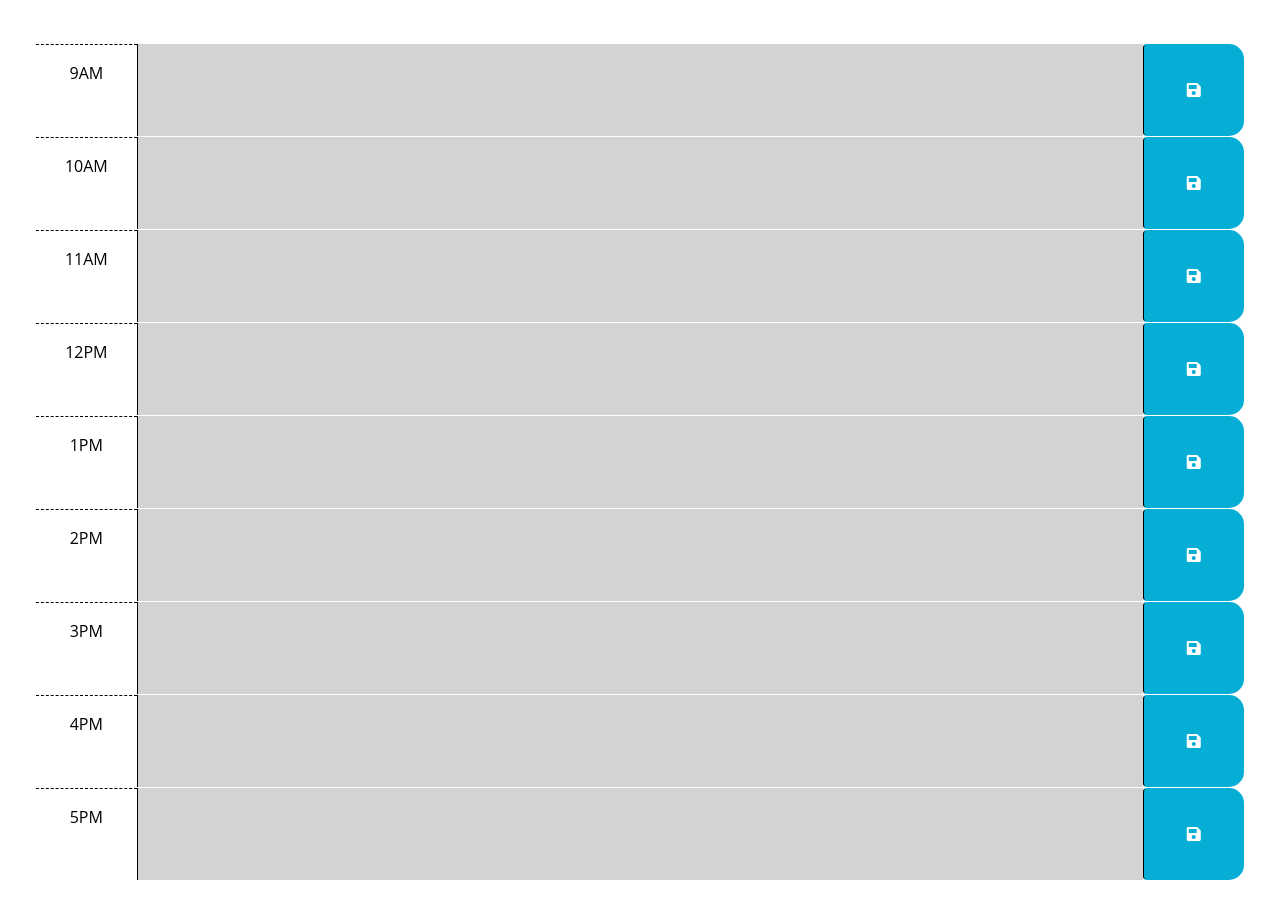
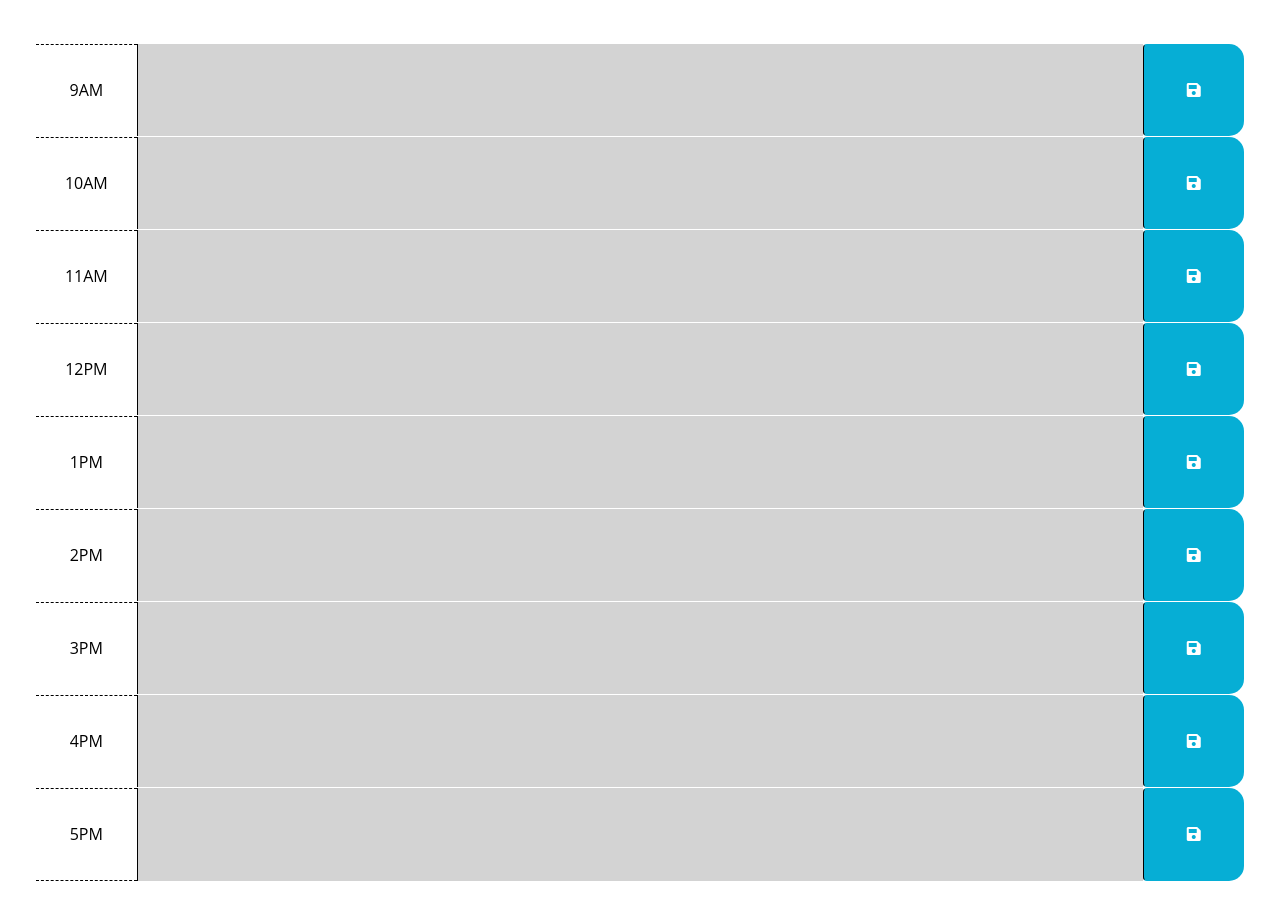
Before and after one commit to theboss1485/work-day-scheduler-webpage, a plain HTML site: page index.html in a window 1280 px wide. Shown: the part 280-1185 px from the top of the page. Before the commit the page ends 1160 px from the top, so only its background shows below. Drawn offline with nearby package versions, Linux system fonts and the light colour scheme.

Commit message:
Added README and Finalized the Look of the Application

```diff
--- a/Assets/css/style.css
+++ b/Assets/css/style.css
@@ -17,8 +17,6 @@ p {
     vertical-align: middle;
 }
 
-
-
 textarea {
   background: transparent;
   border: none;
@@ -30,6 +28,17 @@ textarea {
 
 .align-center{
     text-align: center;
+}
+
+.bottom-border{
+    border-bottom: 1px dashed #000000;
+    height: 100%;
+}
+
+.custom-padding{
+    padding-top: calc((4.189em) / 2);
+    padding-bottom: calc((4.189em) / 2);
+    margin-bottom: 0;
 }
 
 .description {
@@ -107,12 +116,17 @@ textarea {
     font-family: monospace, Times, serif;
 }
 
+#hour-17{
+    margin-bottom: 1.5em;
+}
+
 @media screen and (max-width: 440px) {
     p{
         width: 100%;
         padding-left: 0;
 
         font-size: 5vw;
+        color: black;
     }
 
     .col-small {
@@ -144,21 +158,11 @@ textarea {
         padding-right: 0.5em;
     }
 
-
-
     p.align-center{
         font-size: 7.5vw;
 
         width: 90%;
     }
-
-
-
-
-
-
-
-
 }
 
 @media screen and (max-width: 250px) {
@@ -166,6 +170,12 @@ textarea {
     .col-small {
 
         width: 35%;
+    }
+}
+
+@media screen and (max-width: 225px){
+    textarea{
+        font-size: 8vw;
     }
 }
 
@@ -179,4 +189,8 @@ textarea {
         padding-left: 0.25em;
         width: 45%;
     }
+
+    .description{
+        white-space: nowrap;
+    }
 }
--- a/index.html
+++ b/index.html
@@ -46,7 +46,7 @@
 
             <p id="event-saved-confirmation" class="opacity-0"><span id="event">Event</span> <span id="add-removal">added to</span> <span id="local-storage-text">localstorage</span><span id="emoji">✔️</span>.</p>
             <section id="hour-9" class="row time-block">
-                <p class="col-2 col-small col-md-1 hour text-center py-3 zero-bottom-margin">9AM</p>
+                <p class="col-2 col-small col-md-1 hour text-center custom-padding zero-bottom-margin">9AM</p>
                 <textarea id="hour-9-textarea" class="col-8 col-md-10 description" rows="3"> </textarea>
                 <button class="btn saveBtn col-2 col-md-1" aria-label="save">
                     <i class="fas fa-save" aria-hidden="true"></i>
@@ -55,7 +55,7 @@
 
             <!-- Example of a present time block. The "present" class adds a red background color. -->
             <section id="hour-10" class="row time-block">
-                <p class="col-2 col-small col-md-1 hour text-center py-3 zero-bottom-margin">10AM</p>
+                <p class="col-2 col-small col-md-1 hour text-center custom-padding zero-bottom-margin">10AM</p>
                 <textarea id="hour-10-textarea" class="col-8 col-md-10 description" rows="3" > </textarea>
                 <button class="btn saveBtn col-2 col-md-1" aria-label="save">
                 <i class="fas fa-save" aria-hidden="true"></i>
@@ -64,49 +64,49 @@
 
             <!-- Example of a future time block. The "future" class adds a green background color. -->
             <section id="hour-11" class="row time-block">
-                <p class="col-2 col-small col-md-1 hour text-center py-3 zero-bottom-margin">11AM</p>
+                <p class="col-2 col-small col-md-1 hour text-center custom-padding">11AM</p>
                 <textarea id="hour-11-textarea" class="col-8 col-md-10 description" rows="3"> </textarea>
                 <button class="btn saveBtn col-2 col-md-1" aria-label="save">
                 <i class="fas fa-save" aria-hidden="true"></i>
                 </button>
             </section>
             <section id="hour-12" class="row time-block">
-                <p class="col-2 col-small col-md-1 hour text-center py-3 zero-bottom-margin">12PM</p>
+                <p class="col-2 col-small col-md-1 hour text-center custom-padding">12PM</p>
                 <textarea id="hour-12-textarea" class="col-8 col-md-10 description" rows="3"> </textarea>
                 <button class="btn saveBtn col-2 col-md-1" aria-label="save">
                 <i class="fas fa-save" aria-hidden="true"></i>
                 </button>
             </section>
             <section id="hour-13" class="row time-block">
-                <p class="col-2 col-small col-md-1 hour text-center py-3 zero-bottom-margin">1PM</p>
+                <p class="col-2 col-small col-md-1 hour text-center custom-padding">1PM</p>
                 <textarea id="hour-13-textarea" class="col-8 col-md-10 description" rows="3"> </textarea>
                 <button class="btn saveBtn col-2 col-md-1" aria-label="save">
                 <i class="fas fa-save" aria-hidden="true"></i>
                 </button>
             </section>
             <section id="hour-14" class="row time-block">
-                <p class="col-2 col-small col-md-1 hour text-center py-3 zero-bottom-margin">2PM</p>
+                <p class="col-2 col-small col-md-1 hour text-center custom-padding">2PM</p>
                 <textarea id="hour-14-textarea" class="col-8 col-md-10 description" rows="3"> </textarea>
                 <button class="btn saveBtn col-2 col-md-1" aria-label="save">
                 <i class="fas fa-save" aria-hidden="true"></i>
                 </button>
             </section>
             <section id="hour-15" class="row time-block">
-                <p class="col-2 col-small col-md-1 hour text-center py-3 zero-bottom-margin">3PM</p>
+                <p class="col-2 col-small col-md-1 hour text-center custom-padding">3PM</p>
                 <textarea id="hour-15-textarea" class="col-8 col-md-10 description" rows="3"> </textarea>
                 <button class="btn saveBtn col-2 col-md-1" aria-label="save">
                 <i class="fas fa-save" aria-hidden="true"></i>
                 </button>
             </section>
             <section id="hour-16" class="row time-block">
-                <p class="col-2 col-small col-md-1 hour text-center py-3 zero-bottom-margin">4PM</p>
+                <p class="col-2 col-small col-md-1 hour text-center custom-padding">4PM</p>
                 <textarea id="hour-16-textarea" class="col-8 col-md-10 description" rows="3"> </textarea>
                 <button class="btn saveBtn col-2 col-md-1" aria-label="save">
                 <i class="fas fa-save" aria-hidden="true"></i>
                 </button>
             </section>
             <section id="hour-17"  class="row time-block">
-                <p class="col-2 col-small col-md-1 hour text-center py-3 zero-bottom-margin">5PM</p>
+                <p class="col-2 col-small col-md-1 hour text-center custom-padding bottom-border">5PM</p>
                 <textarea id="hour-17-textarea" class="col-8 col-md-10 description" rows="3"> </textarea>
                 <button class="btn saveBtn col-2 col-md-1" aria-label="save">
                 <i class="fas fa-save" aria-hidden="true"></i>
```
Also changed, not shown: Assets/images/work-day-scheduler-screenshot.JPG (added), 1 other file.
